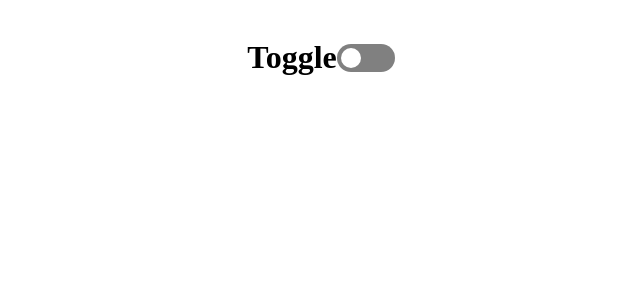
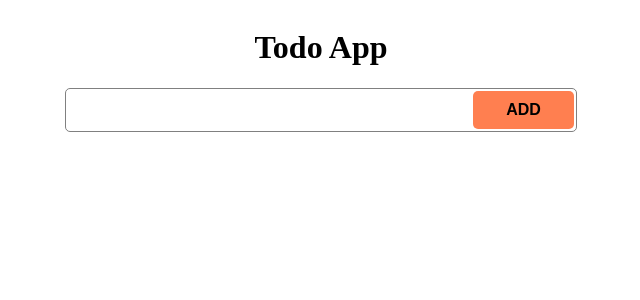
Before and after one commit to PrachiGour2023/react-technical, a React (Vite) app: page / in a window 1280 px wide. Shown: the top 300 px of the page, without its empty margins (319-959 px from the left). Built offline with nearby package versions, Linux system fonts and the light colour scheme.

Commit message:
added crud functionality

```diff
--- a/src/App.tsx
+++ b/src/App.tsx
@@ -1,10 +1,11 @@
-import Toggle from './toggle/Toggle'
+import Todo from "./crud/Todo"
+
 
 function App() {
 
   return (
     <div>
-      <Toggle />
+      <Todo />
     </div>
   )
 }
--- /dev/null
+++ b/src/crud/Todo.tsx
@@ -0,0 +1,77 @@
+import { useState } from "react";
+import "./index.css";
+
+const Todo = () => {
+
+    const [todos, setTodos] = useState<string[]>([]);
+    const [input, setInput] = useState<string>('')
+    const [isEdit, setIsEdit] = useState<boolean>();
+    const [editIndex, setEditIndex] = useState<number>();
+
+    const handleChange = (e: React.ChangeEvent<HTMLInputElement>) => {
+        setInput(e.target.value)
+    }
+
+    const handleAddTodo = () => {
+        if (input === "") {
+            return;
+        }
+        setTodos([...todos, input])
+        setInput("")
+    }
+
+    const handleDelete = (i: number) => {
+        const filterData = todos.filter((_, index) => index != i)
+        setTodos(filterData)
+    }
+
+    const handleEdit = (item: string, i: number) => {
+        setInput(item)
+        setIsEdit(true)
+        setEditIndex(i)
+    }
+
+    const handleUpdate = () => {
+        const updateData = todos.map((item, i) => {
+            if (i === editIndex) {
+                return input
+            }
+            return item;
+        })
+        setTodos(updateData)
+        setInput('');
+        setIsEdit(false);
+    }
+
+    return (
+        <div className="container">
+            <h1>Todo App</h1>
+
+            <div className="input-container">
+                <input value={input} className="input" onChange={handleChange} />
+                <button className="add" onClick={isEdit ? handleUpdate : handleAddTodo}>{isEdit ? 'UPDATE' : 'ADD'}</button>
+            </div>
+            <div className="items">
+                {
+                    todos.map((item: string, i) => {
+                        return (
+                            <div className="item-container">
+                                <p className="item">{item}</p>
+                                <div className="btn-container">
+                                    <button className="edit" onClick={() => handleEdit(item, i)}>Edit</button>
+                                    <button className="delete" onClick={() => handleDelete(i)}>Delete</button>
+                                </div>
+                            </div>
+                        )
+                    })
+                }
+
+            </div>
+            {
+                todos.length > 1 && <button className="clear" onClick={() => setTodos([])}>Clear All</button>
+            }
+        </div>
+    )
+}
+
+export default Todo
--- /dev/null
+++ b/src/crud/index.css
@@ -0,0 +1,96 @@
+.container {
+    display: flex;
+    justify-content: center;
+    align-items: center;
+    flex-direction: column;
+}
+
+.input-container {
+    border: 1px solid grey;
+    border-radius: 5px;
+    padding: 2px;
+    width: 40%;
+    display: flex;
+    /* justify-content: space-between; */
+}
+
+.input {
+    border: none;
+    font-size: medium;
+    width: 80%;
+}
+
+.input:focus {
+    outline: none;
+}
+
+.add {
+    border-radius: 5px;
+    padding: 10px;
+    border: none;
+    cursor: pointer;
+    background-color: coral;
+    width: 20%;
+    font-size: 16px;
+    font-weight: bold;
+}
+
+.items {
+    width: 100%;
+    justify-content: center;
+    display: flex;
+    align-items: center;
+    flex-direction: column;
+    gap: 10px;
+    margin: 10px 0px;
+}
+
+.item-container {
+    display: flex;
+    align-items: center;
+    justify-content: space-between;
+    background-color: rgb(244, 242, 240);
+    width: 40%;
+}
+
+.item {
+    margin-left: 5px;
+}
+
+.btn-container {
+    display: flex;
+
+}
+
+.delete {
+    background-color: red;
+    border: none;
+    padding: 10px;
+    border-radius: 2px;
+    color: white;
+    font-size: 16px;
+    font-weight: bold;
+    cursor: pointer;
+}
+
+.edit {
+    background-color: cornflowerblue;
+    border: none;
+    padding: 10px;
+    color: white;
+    font-size: 16px;
+    font-weight: bold;
+    cursor: pointer;
+}
+
+.clear {
+    background-color:dimgray;
+    border: none;
+    width: 40%;
+    padding: 10px;
+    font-size: 14px;
+    font-weight: bold;
+    color: white;
+    border-radius: 2px;
+    cursor: pointer;
+}
```
